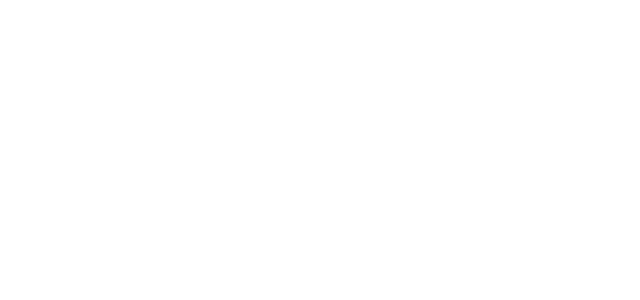
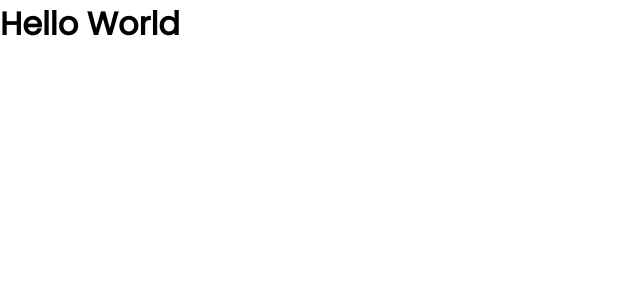
Before and after one commit to DeenoDev/vue-crash-2021, a Vue app: page / in a window 1280 px wide. Shown: the top 300 px of the page, without its empty margins (0-640 px from the left). Built offline with nearby package versions, Linux system fonts and the light colour scheme.

Commit message:
added global stylesto App.vue.

```diff
--- a/src/App.vue
+++ b/src/App.vue
@@ -1,5 +1,5 @@
 <template>
-
+  <h1>Hello World</h1>
 </template>
 
 <script>
@@ -12,12 +12,52 @@
 </script>
 
 <style>
-#app {
-  font-family: Avenir, Helvetica, Arial, sans-serif;
-  -webkit-font-smoothing: antialiased;
-  -moz-osx-font-smoothing: grayscale;
-  text-align: center;
-  color: #2c3e50;
-  margin-top: 60px;
+@import url('https://fonts.googleapis.com/css2?family=Poppins:wght@300;400&display=swap');
+
+* {
+  box-sizing: border-box;
+  margin: 0;
+  padding: 0;
+}
+
+body {
+  font-family: 'Poppins', sans-serif;
+}
+
+.container {
+  max-width: 500px;
+  margin: 30px auto;
+  overflow: auto;
+  min-height: 300px;
+  border: 1px solid steelblue;
+  padding: 30px;
+  border-radius: 5px;
+}
+
+.btn {
+  display: inline-block;
+  background: #000;
+  color: #fff;
+  border: none;
+  padding: 10px 20px;
+  margin: 5px;
+  border-radius: 5px;
+  cursor: pointer;
+  text-decoration: none;
+  font-size: 15px;
+  font-family: inherit;
+}
+
+.btn:focus {
+  outline: none;
+}
+
+.btn:active {
+  transform: scale(0.98);
+}
+
+.btn-block {
+  display: block;
+  width: 100%;
 }
 </style>
```
